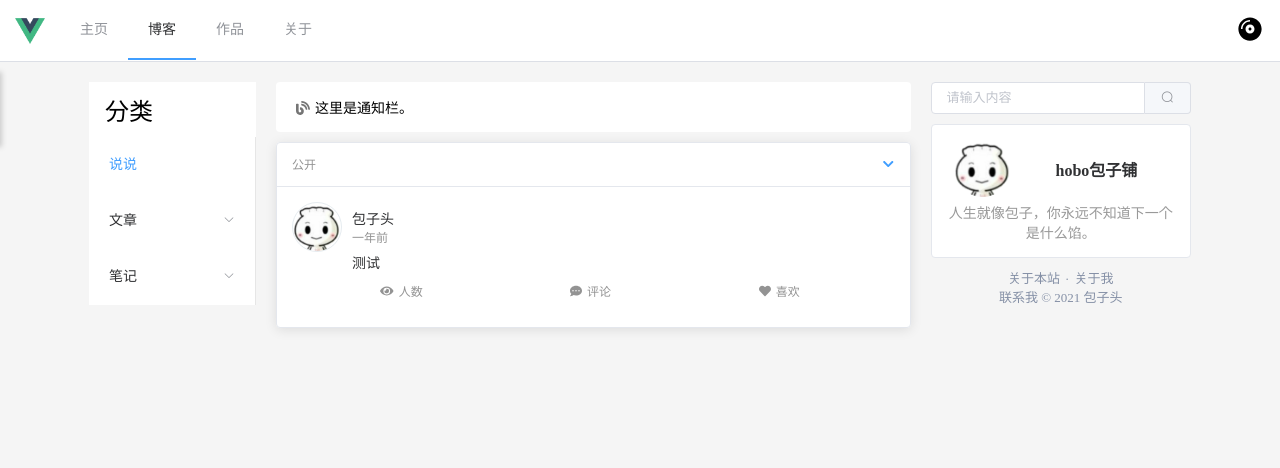
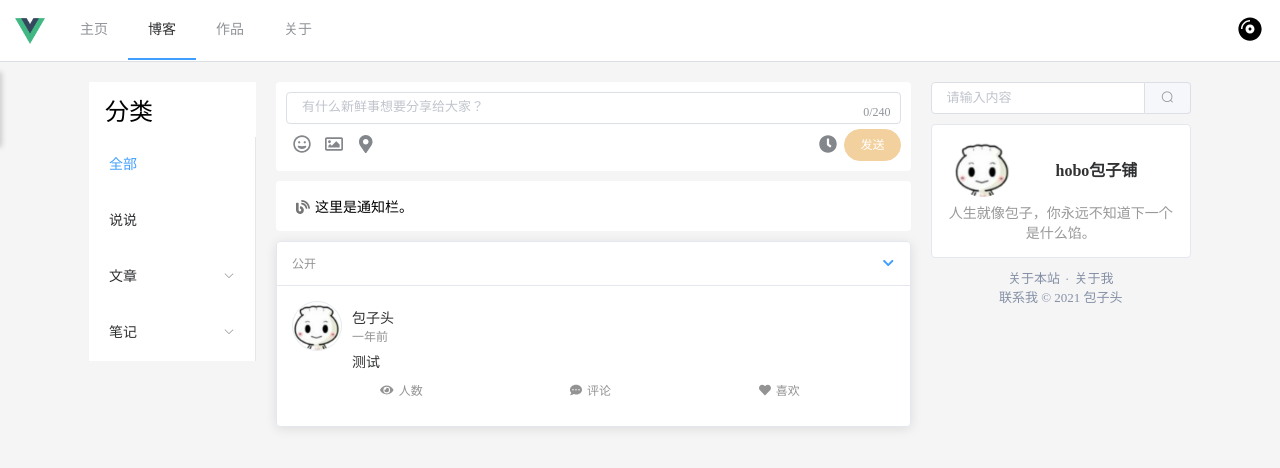
Before and after one commit to hobohuang/hobo-website, a Vue app: page /home in a window 1280 px wide. Both pictures are taken after a click on the item "博客". Shown: the top 468 px of the page. Built offline with nearby package versions, Linux system fonts and the light colour scheme.

Commit message:
完成输入说说模块

```diff
--- /dev/null
+++ b/src/components/InputWetalk.vue
@@ -0,0 +1,101 @@
+<template>
+  <div class="input-wetalk">
+    <el-input
+      v-model="wetalkInput"
+      placeholder="有什么新鲜事想要分享给大家？"
+      maxlength="240"
+      resize="none"
+      type="textarea"
+      autosize
+      show-word-limit
+    ></el-input>
+    <div class="option-bar">
+      <div class="left-option-bar">
+        <button class="bar-button">
+          <i>
+            <font-awesome-icon :icon="['far', 'grin']" />
+          </i>
+        </button>
+        <button class="bar-button">
+          <i>
+            <font-awesome-icon :icon="['far', 'image']" />
+          </i>
+        </button>
+        <button class="bar-button">
+          <i>
+            <font-awesome-icon :icon="['fa', 'map-marker-alt']" />
+          </i>
+        </button>
+      </div>
+      <div class="right-option-bar">
+        <button class="bar-button">
+          <i>
+            <font-awesome-icon :icon="['fa', 'clock']" />
+          </i>
+        </button>
+        <!-- 该条说说可见的权限范围 -->
+        <!-- <div style="font-size='16px'">公开</div> -->
+        <el-button type="warning" round :disabled="isSendWetalk"
+          >发送</el-button
+        >
+      </div>
+    </div>
+  </div>
+</template>
+
+<script lang="ts">
+import { computed, defineComponent, ref } from "vue";
+export default defineComponent({
+  name: "inputWetalk",
+  setup() {
+    let wetalkInput = ref("");
+    let isSendWetalk = computed(() => {
+      if (wetalkInput.value === "") {
+        return true;
+      } else {
+        return false;
+      }
+    });
+    return {
+      wetalkInput,
+      isSendWetalk,
+    };
+  },
+});
+</script>
+<style lang="scss" scoped>
+.input-wetalk {
+  padding: 10px;
+  margin-bottom: 10px;
+  background-color: #fff;
+  border-radius: 4px;
+}
+.option-bar {
+  display: flex;
+  flex-direction: row;
+  justify-content: space-between;
+  padding-top: 5px;
+  height: 32px;
+}
+.left-option-bar,
+.right-option-bar {
+  display: flex;
+  flex-direction: row;
+  height: 32px;
+  line-height: 32px;
+}
+.bar-button {
+  height: 32px;
+  width: 32px;
+  line-height: 32px;
+  font-size: 18px;
+  text-align: center;
+  color: #83868a;
+  border-radius: 50%;
+  cursor: pointer;
+}
+.bar-button:hover {
+  background-color: #fff2e5;
+  color: #ff8200;
+}
+</style>
--- a/src/plugins/fontAwesome.ts
+++ b/src/plugins/fontAwesome.ts
@@ -19,9 +19,15 @@ import {
   faList,
   faHeadphones,
   faCompactDisc,
+  faClock,
+  faMapMarkerAlt,
 } from "@fortawesome/free-solid-svg-icons";
 // import {  } from '@fortawesome/free-brands-svg-icons'
-import { faHeart as farHeart } from "@fortawesome/free-regular-svg-icons";
+import {
+  faHeart as farHeart,
+  faGrin as farGin,
+  faImage as farImage,
+} from "@fortawesome/free-regular-svg-icons";
 import { FontAwesomeIcon } from "@fortawesome/vue-fontawesome";
 
 const components = [
@@ -44,6 +50,10 @@ const components = [
   farHeart,
   faHeadphones,
   faCompactDisc,
+  farGin,
+  farImage,
+  faClock,
+  faMapMarkerAlt,
 ];
 
 components.forEach((item) => {
--- a/src/views/blog/asideLeft/Index.vue
+++ b/src/views/blog/asideLeft/Index.vue
@@ -6,6 +6,7 @@
       mode="vertical"
       @select="handleSelect"
     >
+      <el-menu-item index="0">全部</el-menu-item>
       <el-menu-item index="1">说说</el-menu-item>
       <el-submenu index="2">
         <template #title>文章</template>
@@ -28,14 +29,12 @@ import { defineComponent, ref } from "vue";
 export default defineComponent({
   name: "BlogAsideLeft",
   setup() {
-    const activeIndex = ref("1");
-    const activeIndex2 = ref("1");
+    const activeIndex = ref("0");
     const handleSelect = (key: string, keyPath: string[]) => {
       console.log(key, keyPath);
     };
     return {
       activeIndex,
-      activeIndex2,
       handleSelect,
     };
   },
--- a/src/views/blog/main/Index.vue
+++ b/src/views/blog/main/Index.vue
@@ -1,5 +1,6 @@
 <template>
   <div class="blog-main">
+    <input-wetalk />
     <daily-sentence />
     <blog-content />
   </div>
@@ -9,12 +10,14 @@
 import { defineComponent } from "vue";
 import dailySentence from "./DailySentence.vue";
 import blogContent from "./blogContent/Index.vue";
+import inputWetalk from "@/components/InputWetalk.vue";
 
 export default defineComponent({
   name: "blogMain",
   components: {
     dailySentence,
     blogContent,
+    inputWetalk,
   },
 });
 </script>
```
Also changed, not shown: 1 other file (tests, documents, lock files or other folders).
